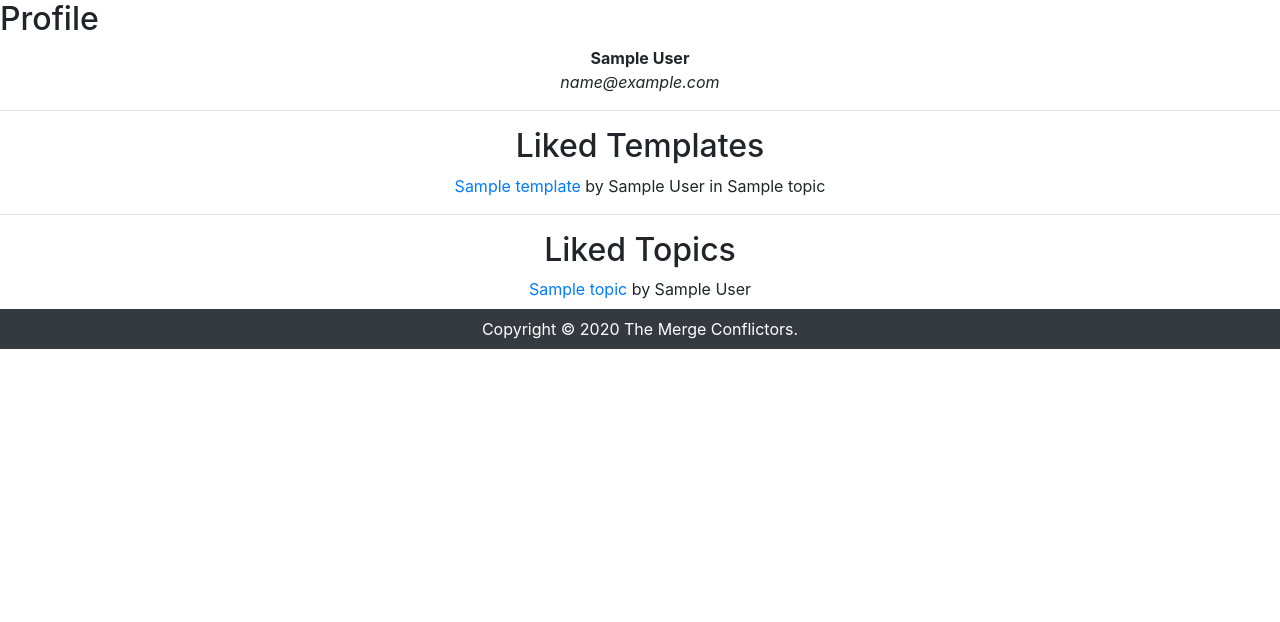
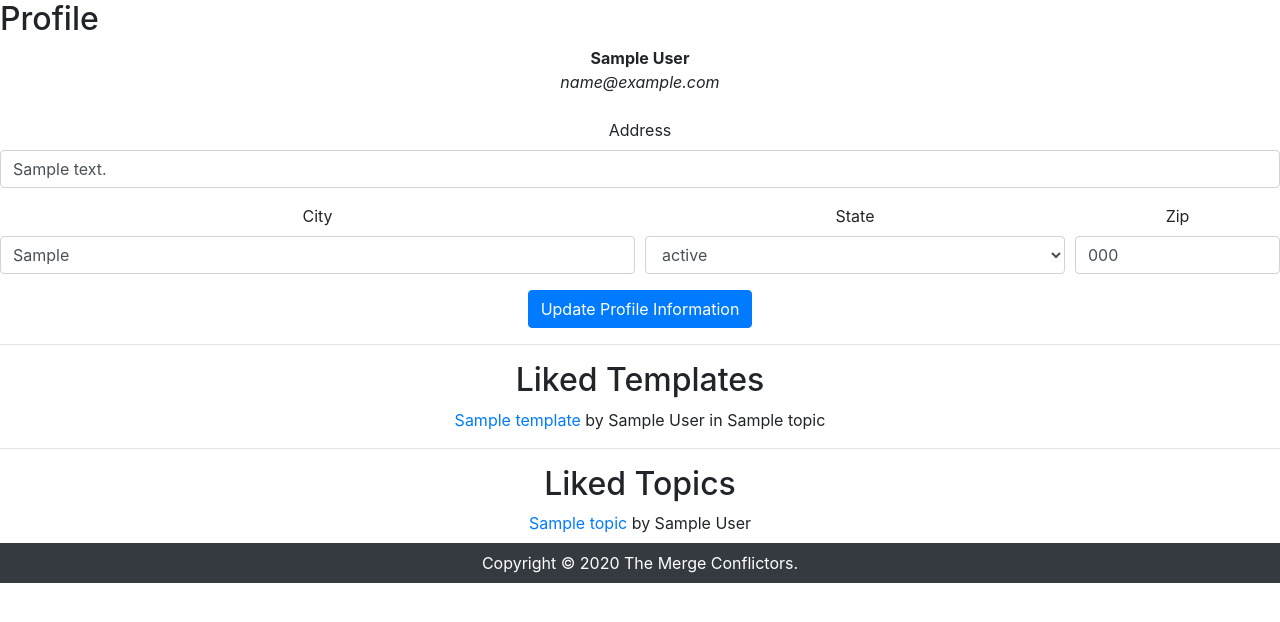
Before and after one commit to criewerts/Civic-Connect, a Django app: a page that uses civicconnect/templates/civicconnect/profile.html in a window 1280 px wide. Shown: the part 56-678 px from the top of the page. Run offline with Django 3.2, Linux system fonts and the light colour scheme; tables that the repository leaves empty hold one stand-in row (values such as "Sample post"); some libraries are stand-ins or nearby versions.

Commit message:
added profile information + form

```diff
--- a/civicconnect/forms.py
+++ b/civicconnect/forms.py
@@ -2,4 +2,4 @@ from django import forms
 
 
 class RepresentativeForm(forms.Form):
-    address = forms.CharField(widget=forms.TextInput(attrs={'placeholder': 'Enter Zip Code or Address', 'style': 'width:500px'}))
+    address = forms.CharField(widget=forms.TextInput(attrs={'placeholder': 'Enter Zip Code or Address', 'style': 'width:500px', 'class': '.form control'}))
--- a/civicconnect/templates/civicconnect/profile.html
+++ b/civicconnect/templates/civicconnect/profile.html
@@ -6,7 +6,88 @@
 <div class="text-center">
     <img src="{{ user.socialaccount_set.all.0.get_avatar_url }}" class="profile_image"><br>
     <strong>{{ user.first_name }} {{ user.last_name }}</strong> <br>
-    <em>{{ user.email }}</em><br>
+    <em>{{ user.email }}</em><br><br>
+
+    <form action="{% url 'civicconnect:update_profile' user.email %}" method="post" class="form">
+        {% csrf_token %}
+        <div class="form-group">
+            <label for="inputAddress">Address</label>
+            <input type="text" name="address1" class="form-control" id="inputAddress" placeholder="Enter your address here..." value="{{user.address1}}">
+        </div>
+        <div class="form-row">
+            <div class="form-group col-md-6">
+            <label for="inputCity">City</label>
+            <input type="text" class="form-control" name="city" id="inputCity" placeholder="Enter your city here..." value="{{user.city}}">
+            </div>
+            <div class="form-group col-md-4">
+                <label for="inputState">State</label>
+                <select id="inputState" class="form-control" name="state_cd" required>
+                    {% if user.state_cd %}
+                        <option value="{{user.state_cd}}" selected>{{user.state_cd}}</option>
+                    {% else %}
+                        <option value="" selected disabled>-Select a State-</option>
+                    {% endif %}
+                    <option value="AL">Alabama</option>
+                    <option value="AK">Alaska</option>
+                    <option value="AZ">Arizona</option>
+                    <option value="AR">Arkansas</option>
+                    <option value="CA">California</option>
+                    <option value="CO">Colorado</option>
+                    <option value="CT">Connecticut</option>
+                    <option value="DE">Delaware</option>
+                    <option value="DC">District Of Columbia</option>
+                    <option value="FL">Florida</option>
+                    <option value="GA">Georgia</option>
+                    <option value="HI">Hawaii</option>
+                    <option value="ID">Idaho</option>
+                    <option value="IL">Illinois</option>
+                    <option value="IN">Indiana</option>
+                    <option value="IA">Iowa</option>
+                    <option value="KS">Kansas</option>
+                    <option value="KY">Kentucky</option>
+                    <option value="LA">Louisiana</option>
+                    <option value="ME">Maine</option>
+                    <option value="MD">Maryland</option>
+                    <option value="MA">Massachusetts</option>
+                    <option value="MI">Michigan</option>
+                    <option value="MN">Minnesota</option>
+                    <option value="MS">Mississippi</option>
+                    <option value="MO">Missouri</option>
+                    <option value="MT">Montana</option>
+                    <option value="NE">Nebraska</option>
+                    <option value="NV">Nevada</option>
+                    <option value="NH">New Hampshire</option>
+                    <option value="NJ">New Jersey</option>
+                    <option value="NM">New Mexico</option>
+                    <option value="NY">New York</option>
+                    <option value="NC">North Carolina</option>
+                    <option value="ND">North Dakota</option>
+                    <option value="OH">Ohio</option>
+                    <option value="OK">Oklahoma</option>
+                    <option value="OR">Oregon</option>
+                    <option value="PA">Pennsylvania</option>
+                    <option value="RI">Rhode Island</option>
+                    <option value="SC">South Carolina</option>
+                    <option value="SD">South Dakota</option>
+                    <option value="TN">Tennessee</option>
+                    <option value="TX">Texas</option>
+                    <option value="UT">Utah</option>
+                    <option value="VT">Vermont</option>
+                    <option value="VA">Virginia</option>
+                    <option value="WA">Washington</option>
+                    <option value="WV">West Virginia</option>
+                    <option value="WI">Wisconsin</option>
+                    <option value="WY">Wyoming</option>
+                </select>
+            </div>
+            <div class="form-group col-md-2">
+            <label for="inputZip">Zip</label>
+            <input type="text" class="form-control" id="inputZip" name="zip_code" placeholder="Enter Zip here..." value="{{user.zip_code}}">
+            </div>
+        </div>
+        <input type="submit" class="btn btn-primary" value="Update Profile Information">
+    </form>
+
     <hr>
     <h2>Liked Templates</h2>
     {% if user.favorites.all %}
--- a/civicconnect/urls.py
+++ b/civicconnect/urls.py
@@ -14,6 +14,7 @@ urlpatterns = [
     path('topics/<int:pk>/', views.TopicDetailView.as_view(), name='topic_detail'),
     path('myreps/', views.RepresentativeView.as_view(), name='repindex_view'),
     path('generate/', views.TemplateGenerateView.as_view(), name='generate'),
+    url(r'profile/(?P<email>.+)/update$', views.update_user_profile, name="update_profile"),
     url(r'profile/(?P<email>.+)$', views.get_user_profile),
     url(r'templates/(?P<pk>[0-9]+)/like', views.like, name='like'),
     url(r'templates/(?P<pk>[0-9]+)/unlike', views.unlike, name='unlike'),
--- a/civicconnect/views.py
+++ b/civicconnect/views.py
@@ -139,6 +139,16 @@ def get_user_profile(request, email):
     user = CustomUser.objects.get(email=email)
     return render(request, 'civicconnect/profile.html', {"user":user})
 
+def update_user_profile(request, email):
+    user = CustomUser.objects.get(email=request.user.email)
+    user.address1 = request.POST['address1']
+    user.zip_code = request.POST['zip_code']
+    user.city = request.POST['city']
+    user.state_cd = request.POST['state_cd']
+    user.save()
+    messages.success(request, 'Successfully updated your profile information.')
+    return render(request, 'civicconnect/profile.html', {"user":user})
+
 def like(request, pk):
     user = CustomUser.objects.get(email=request.user.email)
     if "topics" in request.path:
--- a/users/models.py
+++ b/users/models.py
@@ -11,6 +11,12 @@ class CustomUser(AbstractUser):
     favorites = models.ManyToManyField(Template)
     favorites_topic = models.ManyToManyField(Topic)
     USERNAME_FIELD = 'email'
+
+    address1 = models.CharField("Address line 1", max_length=1024, blank=True)
+    zip_code = models.CharField("Zip Code", max_length=12, blank=True)
+    city = models.CharField("City", max_length=1024, blank=True)
+    state_cd = models.CharField("State", max_length=2, blank=True)
+
     REQUIRED_FIELDS = []
 
     objects = CustomUserManager()
```
Also changed, not shown: civicconnect/templates/civicconnect/my_reps_index.html (+7 -4 lines), civicconnect/migrations/0026_auto_20201117_0950.py (added), civicconnect/migrations/0027_auto_20201117_1015.py (added), users/migrations/0011_auto_20201117_0950.py (added), users/migrations/0012_auto_20201117_1015.py (added).
